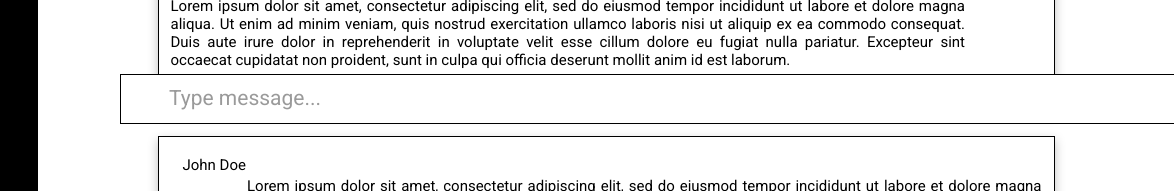
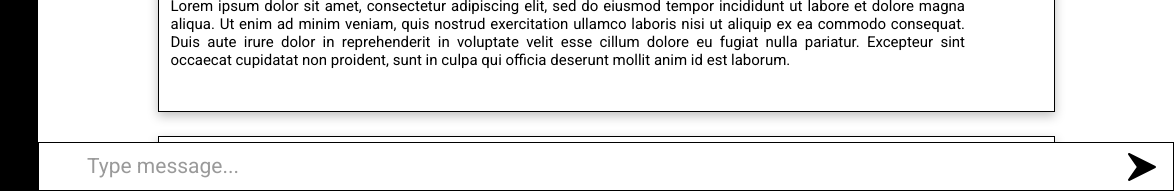
Before and after one commit to Nerevarishe/simple-chat-markup, a website: page src/chat.html in a window 1280 px wide. Shown: the part 609-800 px from the top of the page, 106-1280 px from the left. Drawn offline with nearby package versions, Linux system fonts and the light colour scheme; files that its build step writes are made by us from their sources.

Commit message:
add some media

```diff
--- a/src/assets/scss/_media.scss
+++ b/src/assets/scss/_media.scss
@@ -91,6 +91,17 @@
     &__response-card-message {
       margin-top: rem(15px) + rem(-15px);
     }
+
+    &__input-chat-message-wrapper {
+      bottom: 0;
+      width: calc(100% - 144px);
+      left: 144px;
+    }
+
+    &__send-chat-message-icon {
+      width: 28px;
+      height: 28px;
+    }
   }
 
   .footer {
--- a/src/assets/scss/main-content/_chat.scss
+++ b/src/assets/scss/main-content/_chat.scss
@@ -65,8 +65,8 @@
 
   &__send-chat-message-button-wrapper {
     position: absolute;
-    right: 12px;
-    bottom: 2px;
+    right: rem(12px);
+    bottom: rem(2px);
   }
 
   &__send-chat-message-button {
--- a/src/chat.html
+++ b/src/chat.html
@@ -278,7 +278,7 @@
         <!-- /.main__input-chat-message -->
         <div class="main__send-chat-message-button-wrapper">
           <button class="main__send-chat-message-button">
-            <svg width="20" height="20" viewBox="0 0 20 20" fill="none" xmlns="http://www.w3.org/2000/svg">
+            <svg class="main__send-chat-message-icon" width="20" height="20" viewBox="0 0 20 20" fill="none" xmlns="http://www.w3.org/2000/svg">
               <path d="M19.5857 9.30078L1.01474 0.069361C0.719033 -0.0752646 0.366184 0.0108954 0.160475 0.284761C-0.046663 0.558626 -0.0538057 0.947885 0.143332 1.22944L6.25033 9.99929L0.143332 18.7691C-0.0538057 19.0507 -0.046663 19.4415 0.159046 19.7138C0.297614 19.9 0.504752 20 0.714747 20C0.816173 20 0.9176 19.9769 1.01331 19.9292L19.5843 10.6978C19.8386 10.5716 20 10.2993 20 9.99929C20 9.69927 19.8386 9.42695 19.5857 9.30078Z"
                     fill="black"/>
             </svg>
```
